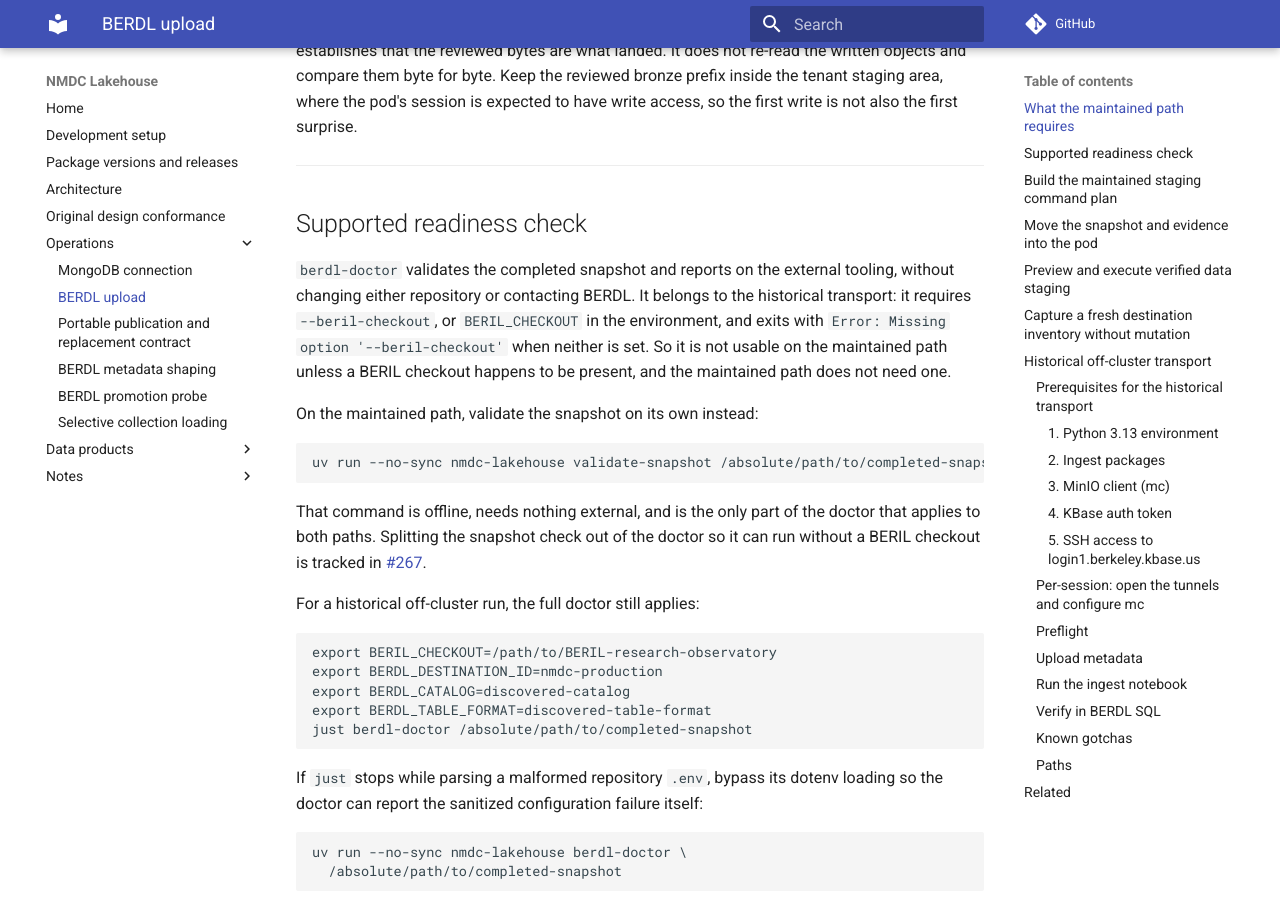
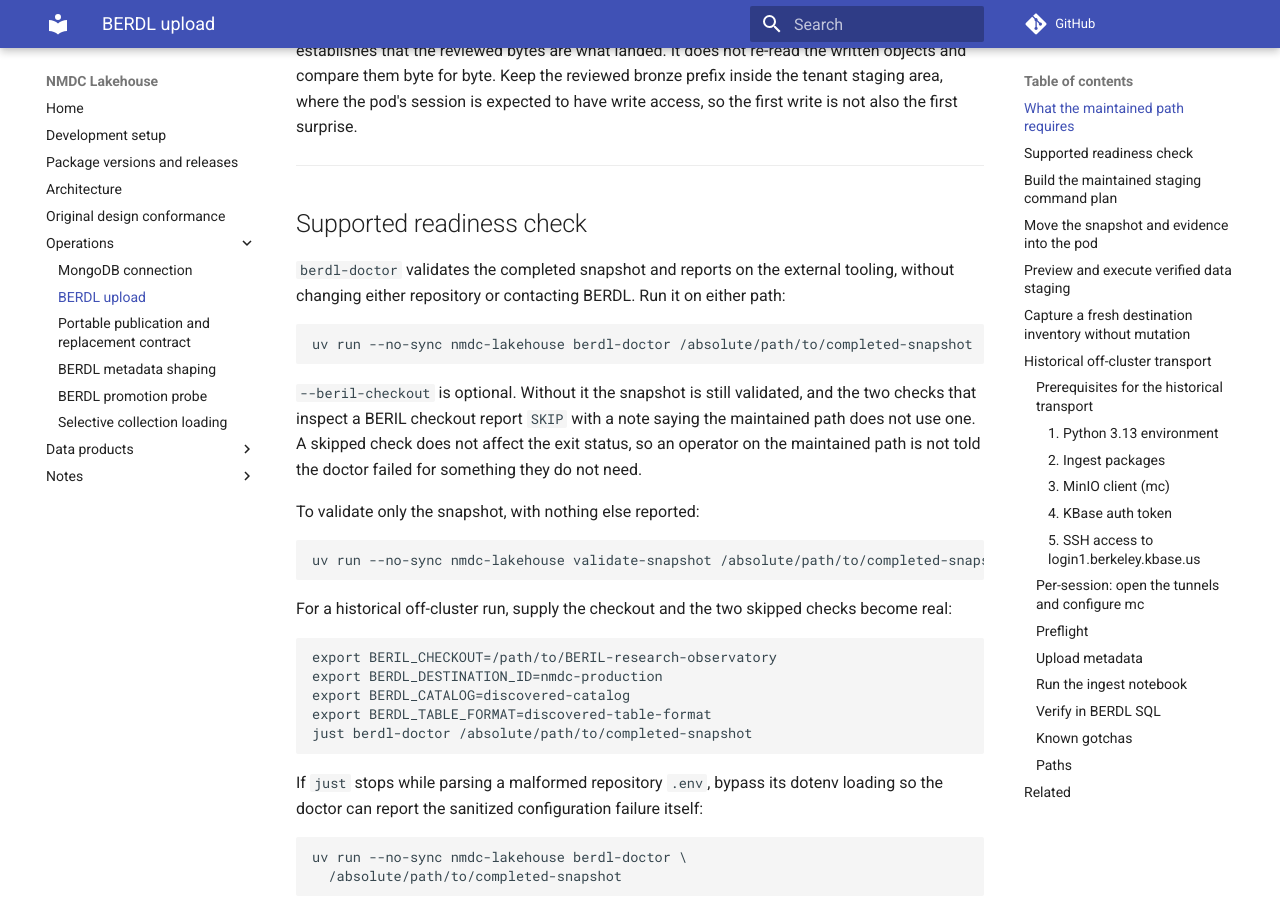
Before and after one commit to microbiomedata/nmdc-lakehouse, an MkDocs documentation site: the page built from docs/berdl-upload.md, in a window 1280 px wide and 900 px high, scrolled down 1204 px. Built offline with MkDocs 1.6.1 and Material for MkDocs 9.7.7, drawn with Linux system fonts in a browser that asks for light colours; comment, search, counter and statistics services are not loaded.

Commit message:
Let berdl-doctor run without a BERIL checkout
Closes #267.

The doctor refused to start without --beril-checkout, so the maintained
pod-resident path, which never uses BERIL, either provisioned a checkout it
would not use or skipped the doctor entirely.

The library already handled checkout=None; both dependent checks branch on it.
The whole barrier was required=True on the CLI option. But those branches
reported FAIL, which would have made the doctor exit nonzero and look broken
on a path it was not meant to serve.

CheckStatus gains SKIP, for a check that does not apply to how the command was
invoked, as distinct from one that passed and one that failed. It does not
affect the exit code, and that is asserted on a report built for the purpose,
verified by temporarily making SKIP count as failing and watching the test go
red.

Verified against the real snapshot both ways: with no checkout the snapshot
validates and the two BERIL checks report SKIP; with a checkout supplied both
run for real, one passing and one failing on a genuine Python version problem.

docs/berdl-upload.md said the doctor was unusable on the maintained path, which
this makes false.

Co-Authored-By: Claude Opus 5 (1M context) <noreply@anthropic.com>

````diff
--- a/docs/berdl-upload.md
+++ b/docs/berdl-upload.md
@@ -58,24 +58,27 @@ expected to have write access, so the first write is not also the first surprise
 ## Supported readiness check
 
 `berdl-doctor` validates the completed snapshot and reports on the external
-tooling, without changing either repository or contacting BERDL. It belongs to the
-historical transport: it requires `--beril-checkout`, or `BERIL_CHECKOUT` in the
-environment, and exits with `Error: Missing option '--beril-checkout'` when neither
-is set. So it is not usable on the maintained path unless a BERIL checkout happens
-to be present, and the maintained path does not need one.
+tooling, without changing either repository or contacting BERDL. Run it on either
+path:
 
-On the maintained path, validate the snapshot on its own instead:
+```bash
+uv run --no-sync nmdc-lakehouse berdl-doctor /absolute/path/to/completed-snapshot
+```
+
+`--beril-checkout` is optional. Without it the snapshot is still validated, and the
+two checks that inspect a BERIL checkout report `SKIP` with a note saying the
+maintained path does not use one. A skipped check does not affect the exit status,
+so an operator on the maintained path is not told the doctor failed for something
+they do not need.
+
+To validate only the snapshot, with nothing else reported:
 
 ```bash
 uv run --no-sync nmdc-lakehouse validate-snapshot /absolute/path/to/completed-snapshot
 ```
 
-That command is offline, needs nothing external, and is the only part of the doctor
-that applies to both paths. Splitting the snapshot check out of the doctor so it can
-run without a BERIL checkout is tracked in
-[#267](https://github.com/microbiomedata/nmdc-lakehouse/issues/267).
-
-For a historical off-cluster run, the full doctor still applies:
+For a historical off-cluster run, supply the checkout and the two skipped checks
+become real:
 
 ```bash
 export BERIL_CHECKOUT=/path/to/BERIL-research-observatory
````
Also changed, not shown: 4 other files.
